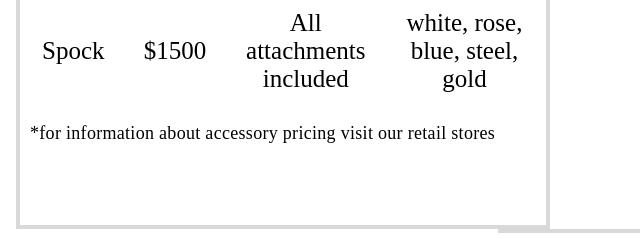
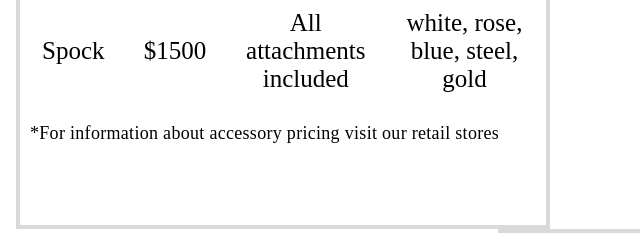
Before and after one commit to hhillaryy/product-page, a plain HTML site: page index.html in a window 1280 px wide. Shown: the part 1742-1980 px from the top of the page, 0-640 px from the left. Drawn offline with Linux system fonts and the light colour scheme; files whose address does not match are found by name.

Commit message:
add a few minor changes to page wording

```diff
--- a/index.html
+++ b/index.html
@@ -6,7 +6,6 @@
     <title>My Product</title>
   </head>
   <body>
-  <!-- <div class="wrap"> -->
     <div id="container">
       <div id="navigation">
         <ul>
@@ -27,9 +26,8 @@
       </div>
 
       <div id="caption">
-      <p>So revolutionary it's like cooking in a new dimension.<span id="enterprise"> d</span></p>
+        <p>So revolutionary it's like cooking in a new dimension.<span id="enterprise"> d</span></p>
       </div>
-
     </div>
 
     <div id="secondary-content">
@@ -73,7 +71,7 @@
             <td>white, rose, blue, steel, gold</td>
           </tr>
         </table>
-        <p>*for information about accessory pricing visit our retail stores</p>
+        <p>*For information about accessory pricing visit our retail stores</p>
       </div>
       <div class="column2">
         <h3>Explore Strange New Worlds with Kahn Mixer Accesories</h3>
```
